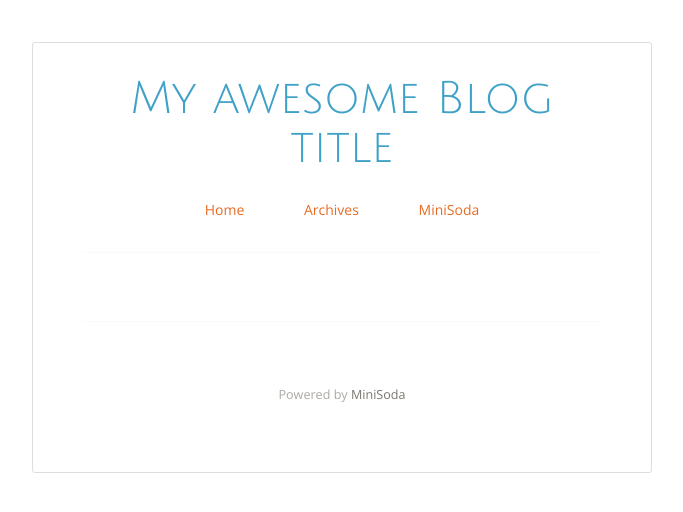
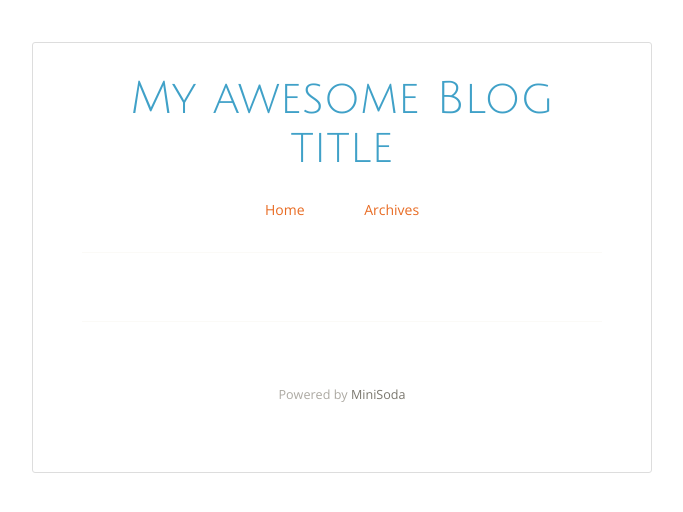
Before and after one commit to DarrylDias/MiniSoda, a Jekyll site: the page built from source/index.html, in a window 1280 px wide. Shown: the top 512 px of the page, without its empty margins (298-981 px from the left). Built offline with Jekyll 4.4.1, drawn with Linux system fonts in a browser that asks for light colours; nearby versions of some CDN libraries; the list of posts is cut into pages by our own code.

Commit message:
Adding automatic page listing

```diff
--- a/source/_includes/navigation.html
+++ b/source/_includes/navigation.html
@@ -1,5 +1,11 @@
 <nav role="main">
-		<a href="{{ site.url }}">Home</a>
-		<a href="{{ site.url }}/archives">Archives</a>
-		<a href="https://github.com/DarrylDias/MiniSoda">MiniSoda</a>
+	<a class="nav-home" href="{{ site.url }}">Home</a>
+	{% assign pages_list = site.pages %}
+	{% for node in pages_list %}
+	{% if node.title != null %}
+	{% if node.layout == "page" %}
+	<a class="nav-option" href="{{ node.url }}">{{ node.title }}</a>
+	{% endif %}
+	{% endif %}
+	{% endfor %}
 </nav>
```
